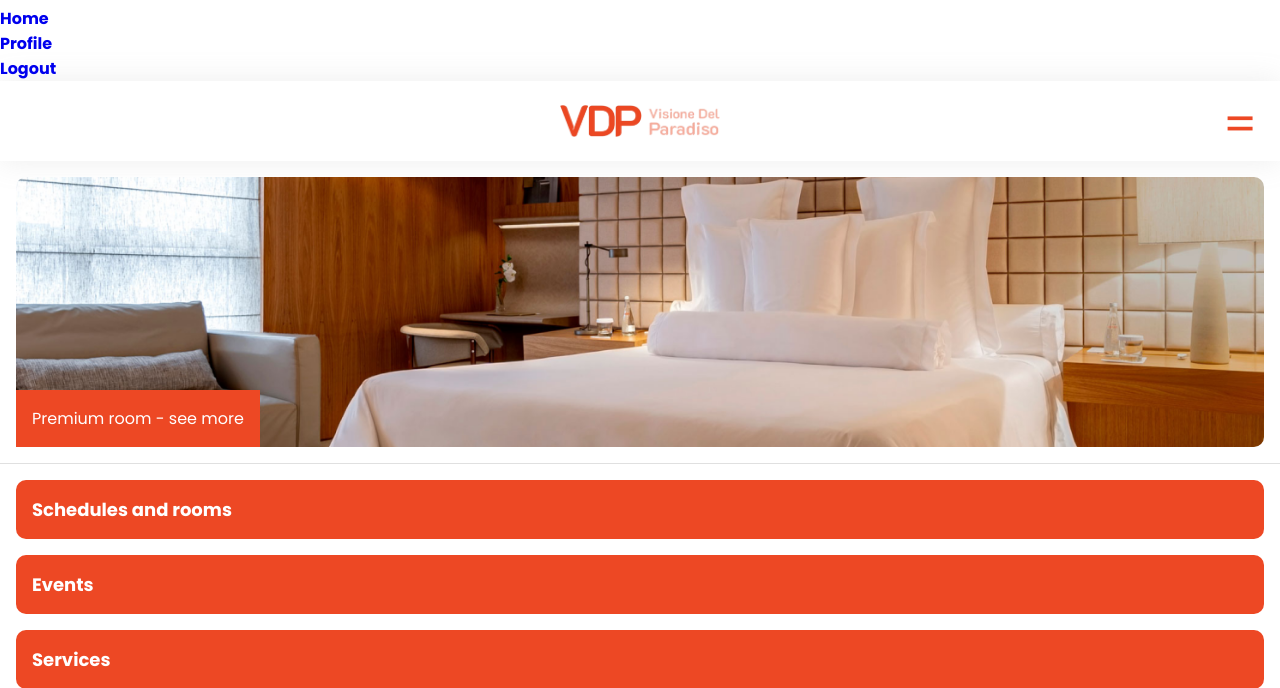
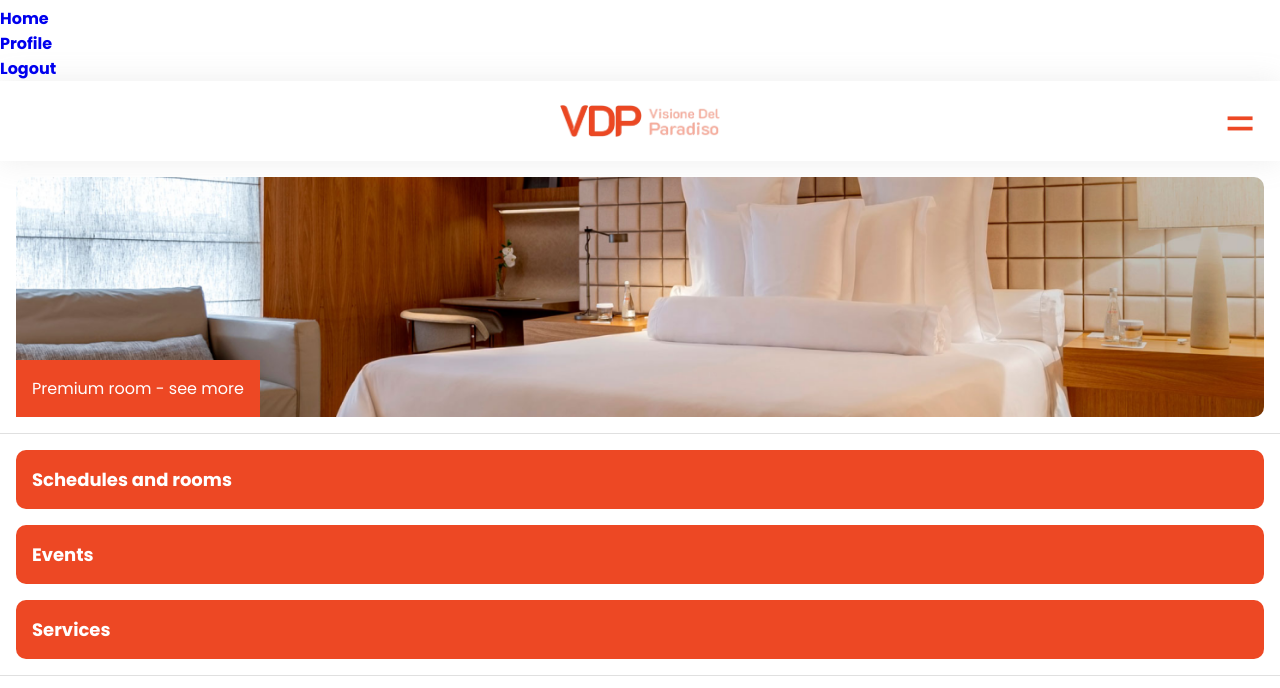
Before and after one commit to JockaMt/Visione_del_paradiso, a Flask app: page / in a window 1280 px wide. Shown: the part 259-947 px from the top of the page. Run offline with Flask 3, Linux system fonts and the light colour scheme; the visitor is signed in with stand-in values (Sample User, id 1).

Commit message:
Visual remake

```diff
--- a/api_vdp/static/styles/home.css
+++ b/api_vdp/static/styles/home.css
@@ -17,7 +17,7 @@ section {
 
 .highlights img {
     border-radius: 10px;
-    height: 270px;
+    height: 15rem;
     object-fit: cover;
 }
 
--- a/api_vdp/static/styles/login.css
+++ b/api_vdp/static/styles/login.css
@@ -20,7 +20,7 @@
 }
 
 .login-right {
-    padding: 0 3rem;
+    padding: 0 1.5rem;
 }
 
 .mobile-logo-div {
```
